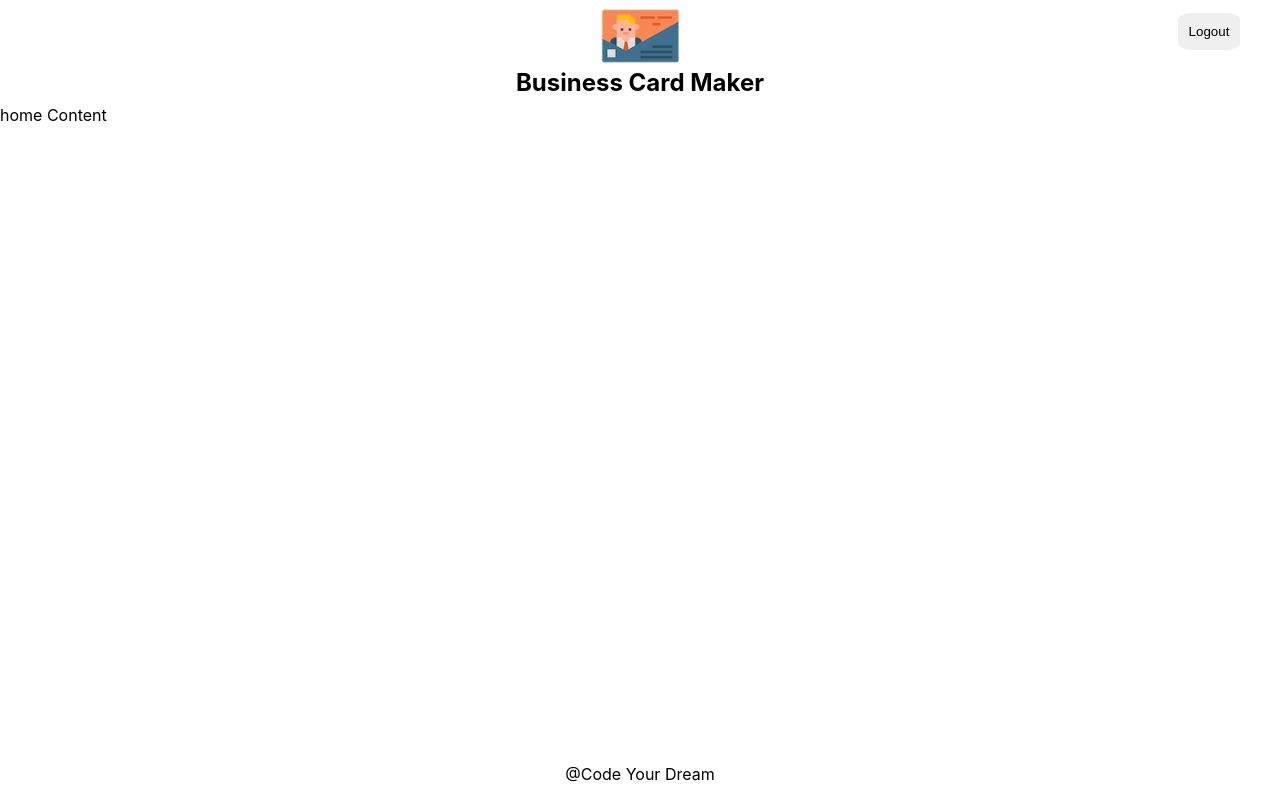
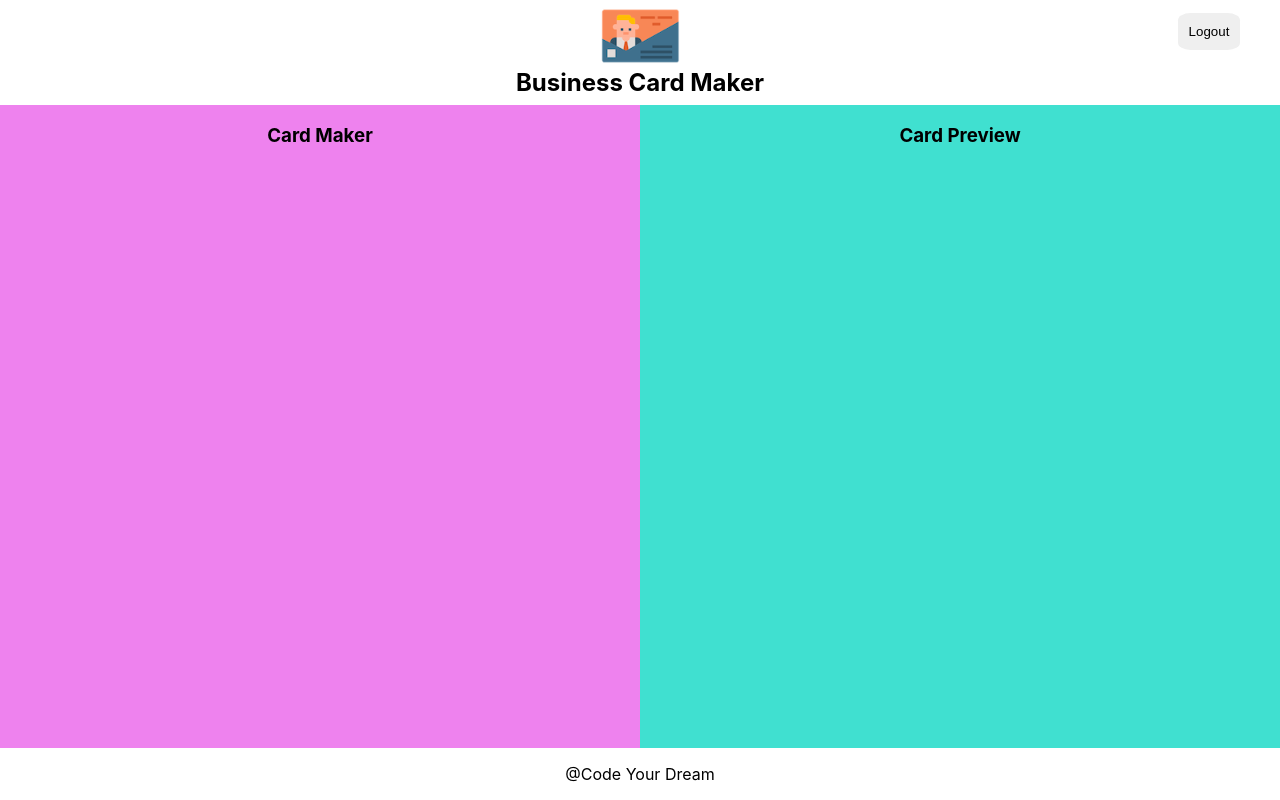
Before and after one commit to inthefielddd/card_maker, a React (Create React App) app: page /maker in a window 1280 px wide. Built offline with nearby package versions, Linux system fonts and the light colour scheme; no server answers; sample sign-in values are in the browser's storage.

Commit message:
add editor and preview layout

```diff
--- /dev/null
+++ b/src/components/editor/editor.js
@@ -0,0 +1,10 @@
+import React from "react";
+import styles from "./editor.module.css";
+
+const Editor = (props) => (
+    <section className={styles.editor}>
+        <h1 className={styles.title}>Card Maker</h1>
+    </section>
+);
+
+export default Editor;
--- /dev/null
+++ b/src/components/editor/editor.module.css
@@ -0,0 +1,12 @@
+@value makerGreen  from "../../common/colors.css";
+.editor{
+    flex-basis: 50%;
+    background-color: violet;
+}
+
+.title{
+    width: 100%;
+    text-align: center;
+    color:makerGreen;
+    margin-bottom: 1em;
+}
--- a/src/components/maker/maker.js
+++ b/src/components/maker/maker.js
@@ -3,6 +3,8 @@
 import Footer from "../footer/footer";
 import Header from "../header/header";
 import { useHistory } from "react-router-dom";
+import Editor from "../editor/editor";
+import Preview from "../preview/preview";
 
 //Maker에서 suthService를통해서 로그아웃 시켜준다
 const Maker = ({ authService }) => {
@@ -22,7 +24,10 @@
     return (
         <section className={styles.maker}>
             <Header onLogout={onLogout} className={styles.header} />
-            <section className={styles.content}>home Content</section>
+            <div className={styles.container}>
+                <Editor />
+                <Preview />
+            </div>
             <Footer className={styles.footer} />
         </section>
     );
--- a/src/components/maker/maker.module.css
+++ b/src/components/maker/maker.module.css
@@ -1,18 +1,20 @@
-@value makerGrey,makerWhite  from "../../common/colors.css";
+@value mediaQuery  from "../../common/size.css";
 
 .maker{
     width:100%;
-    max-width: 1400px;
+    height: 100%;
     display: flex;
     flex-direction: column;
-    align-items: center;
-    justify-content: center;
-    height: 100vh;
-    background-color: makerGrey;
 }
 
-.content{
-    background-color: makerWhite;
-    width: 100%;
-    height: 100vh;
+.container{
+    display: flex;
+    flex:1;
 }
+
+
+@media screen and (max-width: mediaQuery){
+    .container{
+        flex-direction: column;
+    }
+}
--- /dev/null
+++ b/src/components/preview/preview.js
@@ -0,0 +1,10 @@
+import React from "react";
+import styles from "./preview.module.css";
+
+const Preview = (props) => (
+    <section className={styles.preview}>
+        <h1 className={styles.title}>Card Preview</h1>
+    </section>
+);
+
+export default Preview;
--- /dev/null
+++ b/src/components/preview/preview.module.css
@@ -0,0 +1,15 @@
+@value makerGreen  from "../../common/colors.css";
+
+.preview{
+    flex-basis: 50%;
+    background-color: turquoise
+    ;
+}
+
+.title{
+    width: 100%;
+    text-align: center;
+    color:makerGreen;
+    margin-bottom: 1em;
+
+}
```
Also changed, not shown: 1 other file (tests, documents, lock files or other folders).
